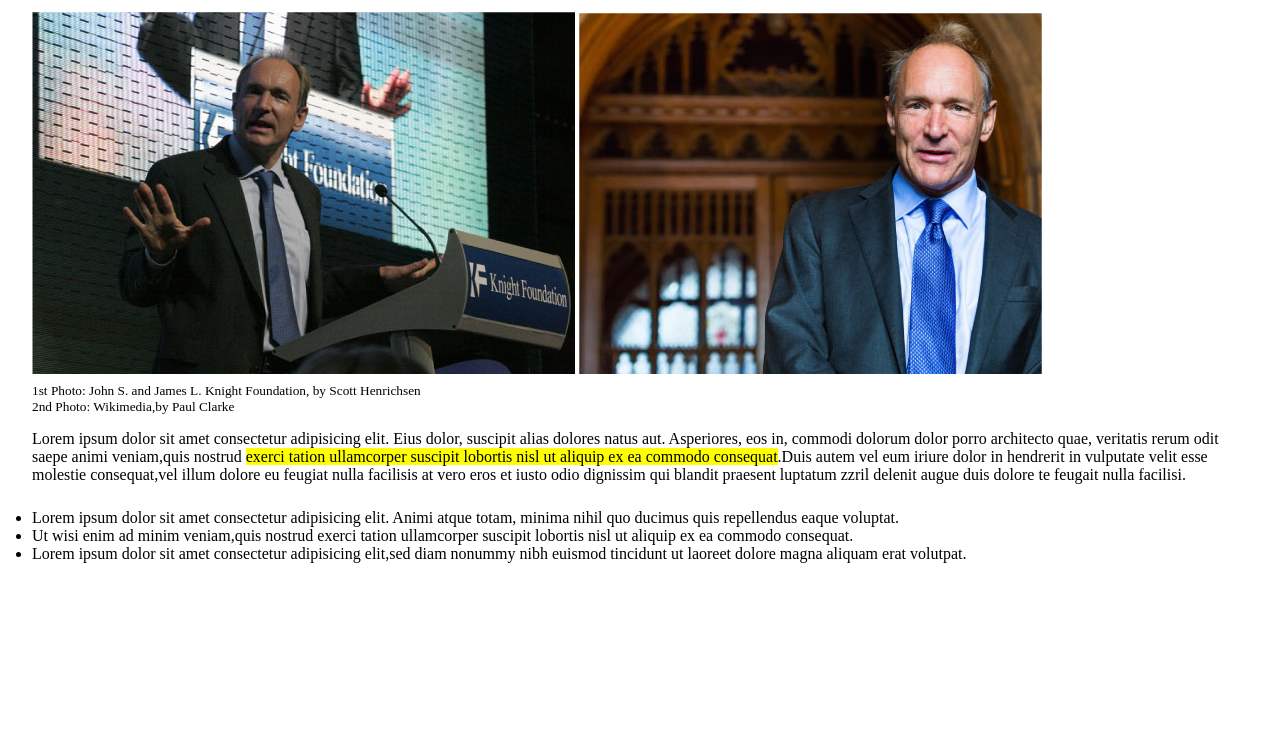
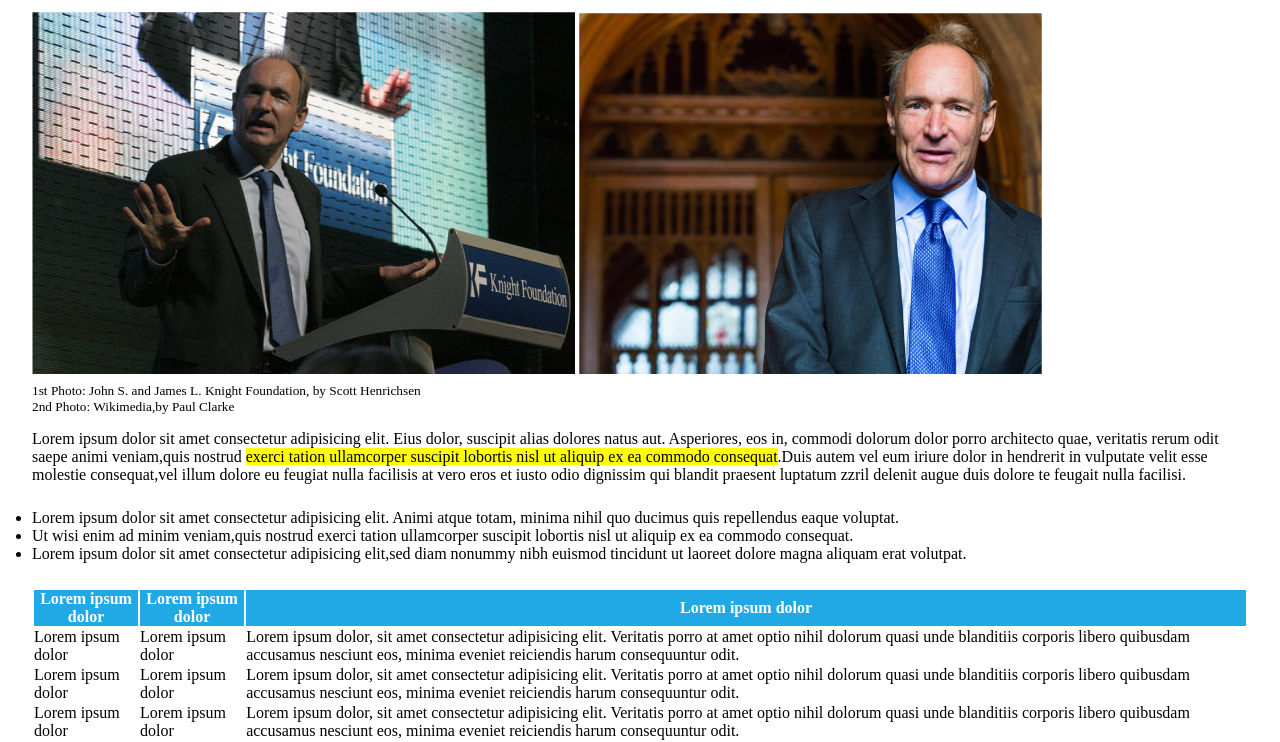
Before and after one commit to hexeva/html-css-booleaner, a plain HTML site: page index.html in a window 1280 px wide. Shown: the part 296-1038 px from the top of the page. Before the commit the page ends 859 px from the top, so only its background shows below. Drawn offline with Linux system fonts and the light colour scheme.

Commit message:
added table

```diff
--- a/css/stile.css
+++ b/css/stile.css
@@ -58,3 +58,15 @@ h1{
 .p-style{
     background-color: yellow;
 }
+
+.list{
+    margin-bottom: 25px;
+}
+
+/*list*/
+
+thead{
+    background-color: #20a9e5;
+    color: white;
+    text-align: center;
+}
--- a/index.html
+++ b/index.html
@@ -33,18 +33,66 @@
             <div class="image-description">1st Photo: John S. and James L. Knight Foundation, by Scott Henrichsen <br>
                 2nd Photo: Wikimedia,by Paul Clarke
             </div>
+
+            <!-- paragraph -->
+
             <div class="main-p">
                 <p>Lorem ipsum dolor sit amet consectetur adipisicing elit. Eius dolor, suscipit alias dolores natus aut. Asperiores, eos in, commodi dolorum dolor porro architecto quae, veritatis rerum odit saepe animi veniam,quis nostrud <span class="p-style">exerci tation ullamcorper suscipit lobortis nisl ut aliquip ex ea commodo consequat</span>.Duis autem vel eum iriure dolor in hendrerit in vulputate velit esse molestie consequat,vel illum dolore eu feugiat nulla facilisis at vero eros et iusto odio dignissim qui blandit praesent luptatum zzril delenit augue duis dolore te feugait nulla facilisi.</p>
             </div>
+            <!-- end paragraph -->
+
+
+            <!-- lista -->
 
             <div class="list">
                 <ul>
                     <li>Lorem ipsum dolor sit amet consectetur adipisicing elit. Animi atque totam, minima nihil quo ducimus quis repellendus eaque voluptat.</li>
                     <li>Ut wisi enim ad minim veniam,quis nostrud exerci tation ullamcorper suscipit lobortis nisl ut aliquip ex ea commodo consequat.</li>
                     <li>Lorem ipsum dolor sit amet consectetur adipisicing elit,sed diam nonummy nibh euismod tincidunt ut laoreet dolore magna aliquam erat volutpat.</li>
-
                 </ul>
             </div>
+
+            <!-- fine lista -->
+
+            <!-- tabella -->
+            <div class="table-list">
+                <table>
+                    <!-- table head -->
+                    <thead>
+                        <tr>
+                            <th>Lorem ipsum dolor</th>
+                            <th>Lorem ipsum dolor</th>
+                            <th>Lorem ipsum dolor</th>
+                        </tr>
+                    </thead>
+                    <!-- end table head -->
+                    <!-- table body -->
+                    <tbody>
+                        <tr>
+                            <td>Lorem ipsum dolor</td>
+                            <td>Lorem ipsum dolor</td>
+                            <td>Lorem ipsum dolor, sit amet consectetur adipisicing elit. Veritatis porro at amet optio nihil dolorum quasi unde blanditiis corporis libero quibusdam accusamus nesciunt eos, minima eveniet reiciendis harum consequuntur odit.</td>
+                        </tr>
+
+                        <tr>
+                            <td>Lorem ipsum dolor</td>
+                            <td>Lorem ipsum dolor</td>
+                            <td>Lorem ipsum dolor, sit amet consectetur adipisicing elit. Veritatis porro at amet optio nihil dolorum quasi unde blanditiis corporis libero quibusdam accusamus nesciunt eos, minima eveniet reiciendis harum consequuntur odit.</td>
+                        </tr>
+
+                        <tr>
+                            <td>Lorem ipsum dolor</td>
+                            <td>Lorem ipsum dolor</td>
+                            <td>Lorem ipsum dolor, sit amet consectetur adipisicing elit. Veritatis porro at amet optio nihil dolorum quasi unde blanditiis corporis libero quibusdam accusamus nesciunt eos, minima eveniet reiciendis harum consequuntur odit.</td>
+                        </tr>
+                    </tbody>
+                </table>
+            </div>
+
+
+            <!-- fine tabella -->
+
+
 
 
         </main>
```
